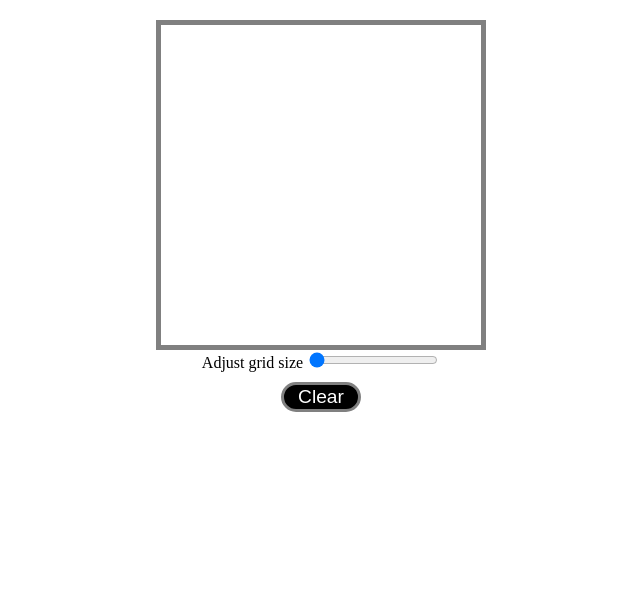
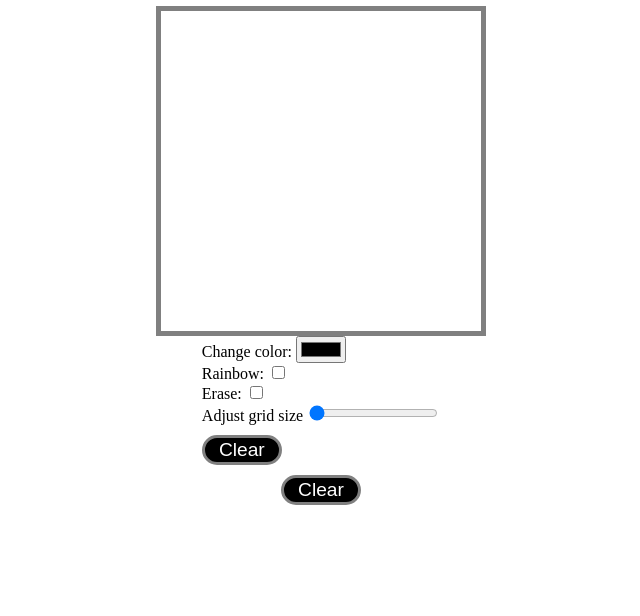
Before and after one commit to Kamo-Chip/Etch-a-sketch, a plain HTML site: page index.html in a window 1280 px wide. Shown: the part 184-800 px from the top of the page, without its empty margins (319-959 px from the left). Drawn offline with Linux system fonts and the light colour scheme.

Commit message:
Added div sections

```diff
--- a/index.html
+++ b/index.html
@@ -6,12 +6,30 @@
         <link rel = "stylesheet" href = "styles.css">
     </head>
     <body>
+        <h1>Etch-A-Sketch</h1>
         <div id = "container">
         </div>
-        <div class = "slidcontainer">
-            <label for="range">Adjust grid size</label>
-            <input type="range" min = "4" max = "8" value = "4" class = "slider" id = "range">
+        <div id = "customisers">
+            <div class = "sections">
+                <label for = "color">Change color:</label>
+                <input type = "color" id = "color">
+            </div>
+            <div class = "sections">
+                <label for = "rainbow">Rainbow:</label>
+                <input type ="checkbox" id = "rainbow" name = "rain-erase">
+            </div>
+            <div class = "sections">
+                <label for = "erase">Erase:</label>
+                <input type = "checkbox" id = "erase" name = "rain-erase">
+            </div>
+            <div class = "sections">
+                <label for="range">Adjust grid size</label>
+                <input type="range" min = "4" max = "64" value = "4" class = "slider" id = "range">
+            </div>
+
+            <button type ="button" class = "clear-btn">Clear</button>
         </div>
+
     </body>
     <script src = "script.js"></script>
 </html>
```
